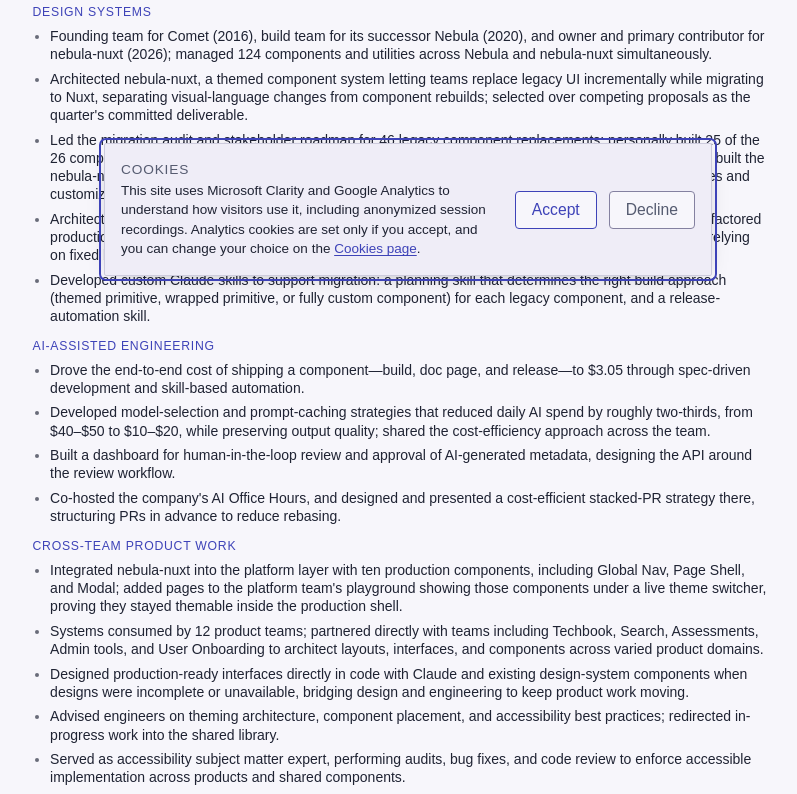
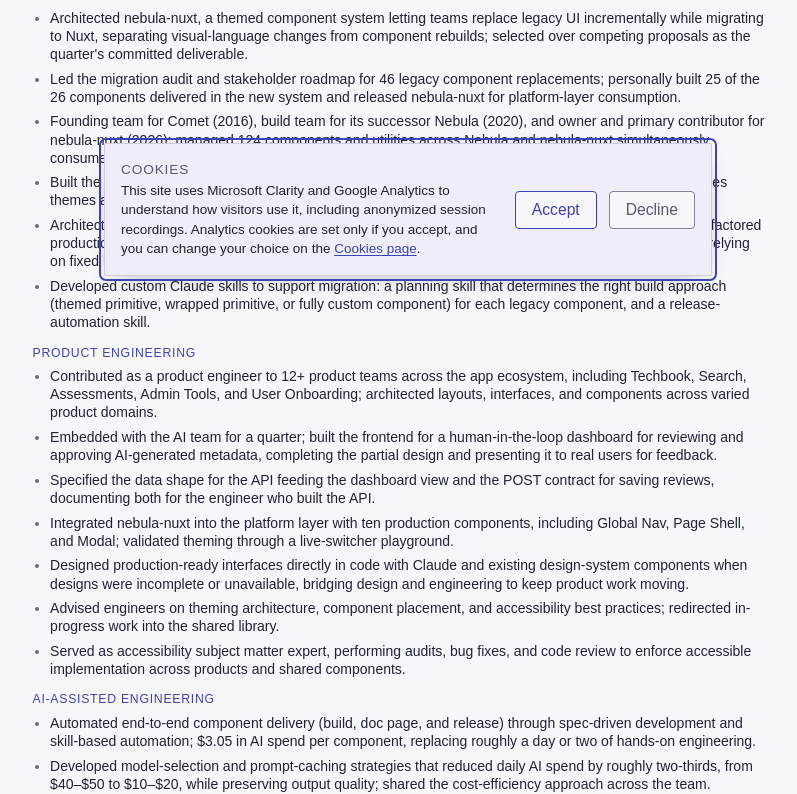
Before and after one commit to ktocdev/portfolio, a Next.js app: page /resume in a window 1280 px wide. Shown: the part 508-1302 px from the top of the page, without its empty margins (232-1029 px from the left). Built offline with nearby package versions, Linux system fonts and the light colour scheme; a web font is replaced by a local one.

Commit message:
PORT-20 - update resume text

```diff
--- a/src/content/resume.ts
+++ b/src/content/resume.ts
@@ -58,7 +58,7 @@
 ];
 
 export const RESUME_SUMMARY =
-  "Senior software engineer and design-systems architect. Spent 11+ years at Discovery Education on products reaching 45M students and 4.5M educators across 100 countries; architected and shipped three successive generations of the company's component library. Now building AI-native applications end-to-end, from local vector-search retrieval systems to full 3D game architecture, pairing deep design-systems and accessibility expertise with daily AI-assisted engineering workflows.";
+  "Senior software engineer and design-systems architect. 11+ years at Discovery Education on products reaching 45M students and 4.5M educators across 100 countries, architecting three successive generations of the company's component library. Now building AI-native applications end-to-end, from local vector-search retrieval systems to full 3D game architecture, pairing deep design-systems and accessibility expertise with daily AI-assisted engineering.";
 
 /** Detailed roles — each renders as grouped bullet sets. */
 export const EXPERIENCE: Entry[] = [
@@ -71,30 +71,32 @@
       {
         label: 'Design Systems',
         items: [
-          'Founding team for Comet (2016), build team for its successor Nebula (2020), and owner and primary contributor for nebula-nuxt (2026); managed 124 components and utilities across Nebula and nebula-nuxt simultaneously.',
           "Architected nebula-nuxt, a themed component system letting teams replace legacy UI incrementally while migrating to Nuxt, separating visual-language changes from component rebuilds; selected over competing proposals as the quarter's committed deliverable.",
-          'Led the migration audit and stakeholder roadmap for 46 legacy component replacements; personally built 25 of the 26 components delivered in the new system and released nebula-nuxt for platform-layer consumption. Also built the nebula-nuxt doc site with searchable documentation (Nuxt Content) and a theme editor that switches themes and customizes them down to semantic tokens and font choice.',
+          'Led the migration audit and stakeholder roadmap for 46 legacy component replacements; personally built 25 of the 26 components delivered in the new system and released nebula-nuxt for platform-layer consumption.',
+          "Founding team for Comet (2016), build team for its successor Nebula (2020), and owner and primary contributor for nebula-nuxt (2026); managed 124 components and utilities across Nebula and nebula-nuxt simultaneously, consumed by every product in Discovery Education's app ecosystem.",
+          'Built the nebula-nuxt doc site with searchable documentation (Nuxt Content) and a theme editor that switches themes and customizes them down to semantic tokens and font choice.',
           'Architected and shipped MegaMenu for a Back-to-School product deliverable in 3 days, then delivered a refactored production version in another 3; detects at runtime when to collapse into a linked drill-down list rather than relying on fixed breakpoints.',
           'Developed custom Claude skills to support migration: a planning skill that determines the right build approach (themed primitive, wrapped primitive, or fully custom component) for each legacy component, and a release-automation skill.',
         ],
       },
       {
-        label: 'AI-Assisted Engineering',
+        label: 'Product Engineering',
         items: [
-          'Drove the end-to-end cost of shipping a component—build, doc page, and release—to $3.05 through spec-driven development and skill-based automation.',
-          'Developed model-selection and prompt-caching strategies that reduced daily AI spend by roughly two-thirds, from $40–$50 to $10–$20, while preserving output quality; shared the cost-efficiency approach across the team.',
-          'Built a dashboard for human-in-the-loop review and approval of AI-generated metadata, designing the API around the review workflow.',
-          "Co-hosted the company's AI Office Hours, and designed and presented a cost-efficient stacked-PR strategy there, structuring PRs in advance to reduce rebasing.",
+          'Contributed as a product engineer to 12+ product teams across the app ecosystem, including Techbook, Search, Assessments, Admin Tools, and User Onboarding; architected layouts, interfaces, and components across varied product domains.',
+          'Embedded with the AI team for a quarter; built the frontend for a human-in-the-loop dashboard for reviewing and approving AI-generated metadata, completing the partial design and presenting it to real users for feedback.',
+          'Specified the data shape for the API feeding the dashboard view and the POST contract for saving reviews, documenting both for the engineer who built the API.',
+          'Integrated nebula-nuxt into the platform layer with ten production components, including Global Nav, Page Shell, and Modal; validated theming through a live-switcher playground.',
+          'Designed production-ready interfaces directly in code with Claude and existing design-system components when designs were incomplete or unavailable, bridging design and engineering to keep product work moving.',
+          'Advised engineers on theming architecture, component placement, and accessibility best practices; redirected in-progress work into the shared library.',
+          'Served as accessibility subject matter expert, performing audits, bug fixes, and code review to enforce accessible implementation across products and shared components.',
         ],
       },
       {
-        label: 'Cross-Team Product Work',
+        label: 'AI-Assisted Engineering',
         items: [
-          "Integrated nebula-nuxt into the platform layer with ten production components, including Global Nav, Page Shell, and Modal; added pages to the platform team's playground showing those components under a live theme switcher, proving they stayed themable inside the production shell.",
-          'Systems consumed by 12 product teams; partnered directly with teams including Techbook, Search, Assessments, Admin tools, and User Onboarding to architect layouts, interfaces, and components across varied product domains.',
-          'Designed production-ready interfaces directly in code with Claude and existing design-system components when designs were incomplete or unavailable, bridging design and engineering to keep product work moving.',
-          'Advised engineers on theming architecture, component placement, and accessibility best practices; redirected in-progress work into the shared library.',
-          'Served as accessibility subject matter expert, performing audits, bug fixes, and code review to enforce accessible implementation across products and shared components.',
+          'Automated end-to-end component delivery (build, doc page, and release) through spec-driven development and skill-based automation; $3.05 in AI spend per component, replacing roughly a day or two of hands-on engineering.',
+          'Developed model-selection and prompt-caching strategies that reduced daily AI spend by roughly two-thirds, from $40–$50 to $10–$20, while preserving output quality; shared the cost-efficiency approach across the team.',
+          "Co-hosted the company's AI Office Hours, and designed and presented a cost-efficient stacked-PR strategy there, structuring PRs in advance to reduce rebasing.",
         ],
       },
     ],
```
